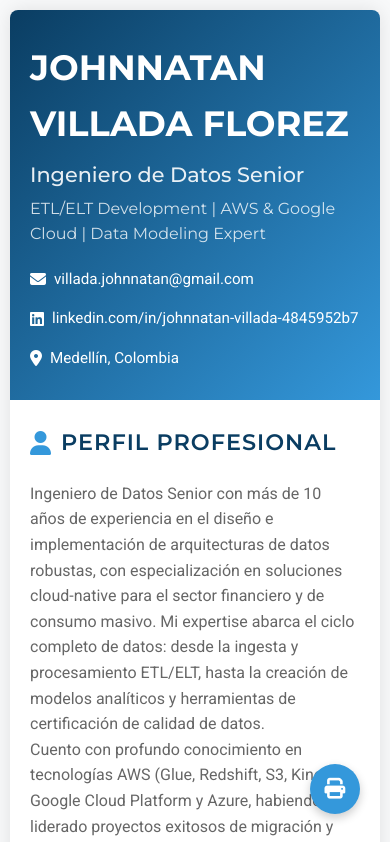
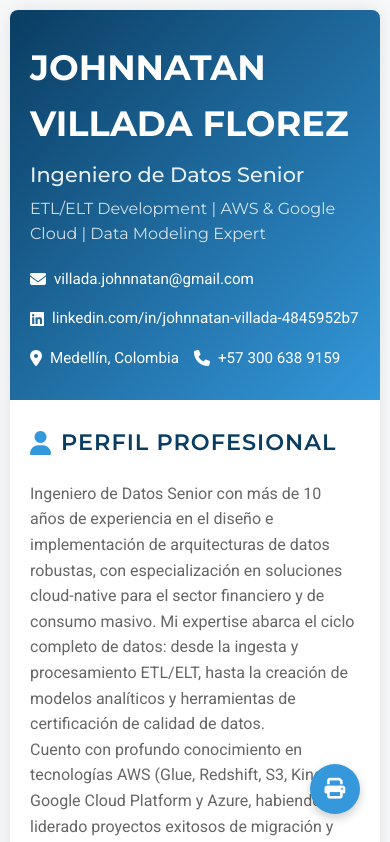
Before and after one commit to Jvillada12/Jvillada12.github.io, a plain HTML site: page index.html in a window 390 px wide. Shown: the top 842 px of the page. Drawn offline with Linux system fonts and the light colour scheme.

Commit message:
phone Update index.html

```diff
--- a/index.html
+++ b/index.html
@@ -34,6 +34,10 @@
                     <i class="fas fa-map-marker-alt"></i>
                     <span>Medellín, Colombia</span>
                 </div>
+                <div class="contact-item">
+        <i class="fas fa-phone"></i>
+        <a href="tel:+573006389159">+57 300 638 9159</a>
+    </div>
             </div>
         </header>
 
```
